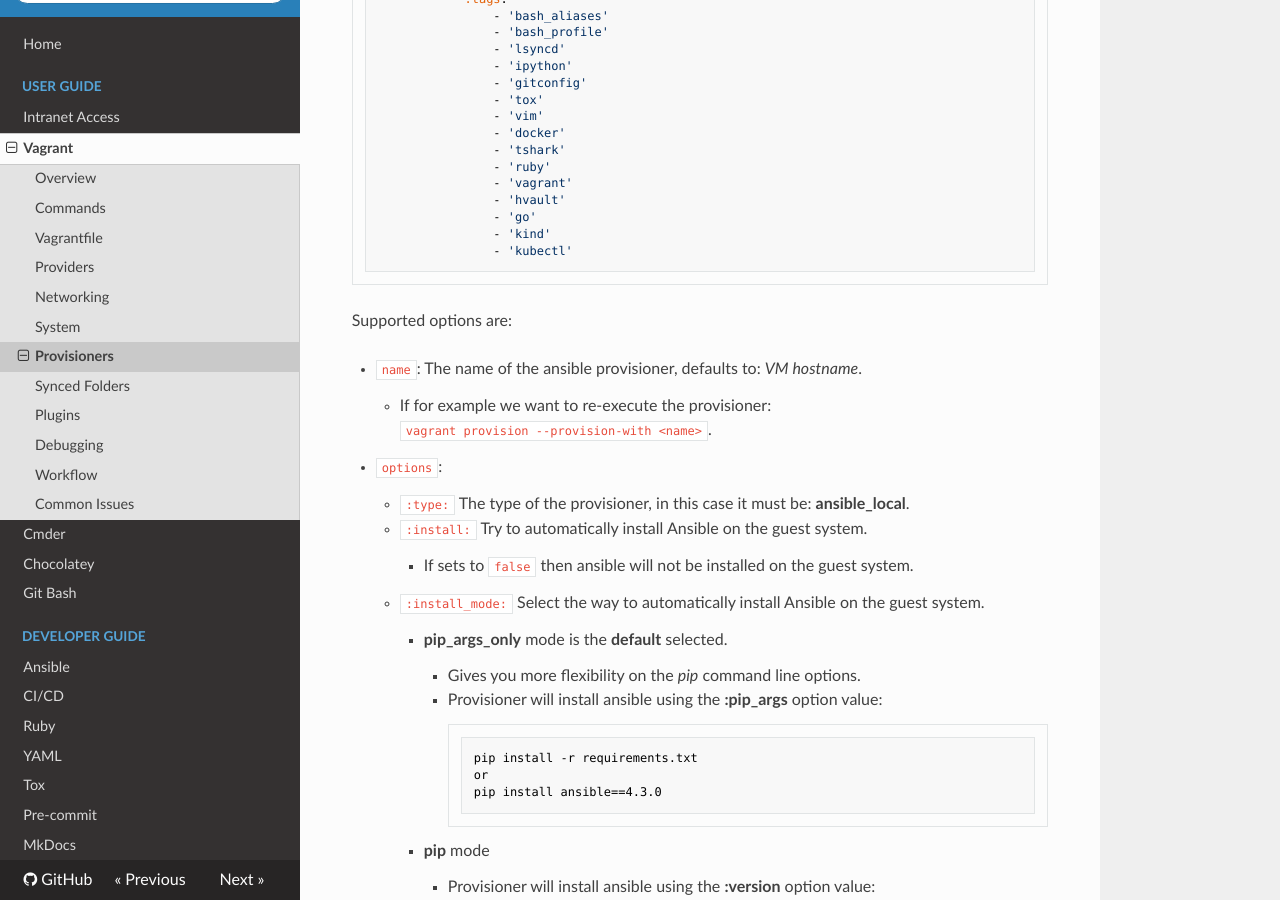
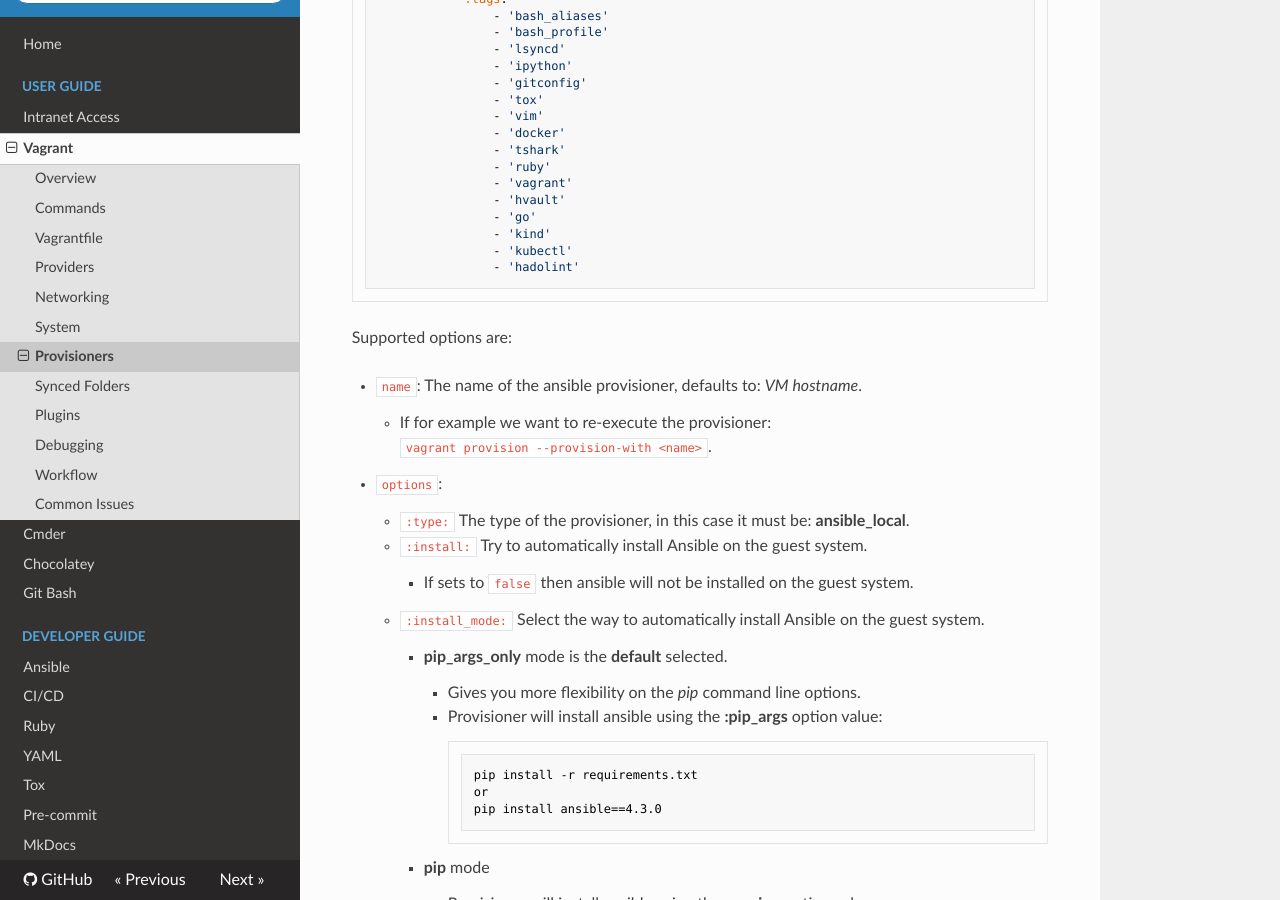
Before and after one commit to theodore86/vagrantenv, an MkDocs documentation site: the page built from docs/vagrant/provisioners.md, in a window 1280 px wide and 900 px high, scrolled down 3978 px. Built offline with MkDocs 1.6.1, drawn with Linux system fonts in a browser that asks for light colours; nearby versions of some CDN libraries; some of the changed text lies outside the part shown.

Commit message:
Update project documentation
- Update provisioners.md
  - Add info for hadolint provisioner

````diff
--- a/docs/vagrant/provisioners.md
+++ b/docs/vagrant/provisioners.md
@@ -165,6 +165,7 @@
                 - 'go'
                 - 'kind'
                 - 'kubectl'
+                - 'hadolint'
 ```
 
 Supported options are:
@@ -230,6 +231,7 @@
             - [go](https://go.dev/) - Go programming language.
             - [kind](https://kind.sigs.k8s.io/) - Running local Kubernetes clusters inside Docker container "nodes".
             - [kubectl](https://kubernetes.io/docs/tasks/tools/) - The Kubernetes command line tool.
+            - [hadolint](https://github.com/hadolint/hadolint) - Haskell Dockerfile linter
 
 !!! info "More details on local ansible provisioner can be found at:"
       - [Ansible on TestVM](../dev/ansible.md)
````
